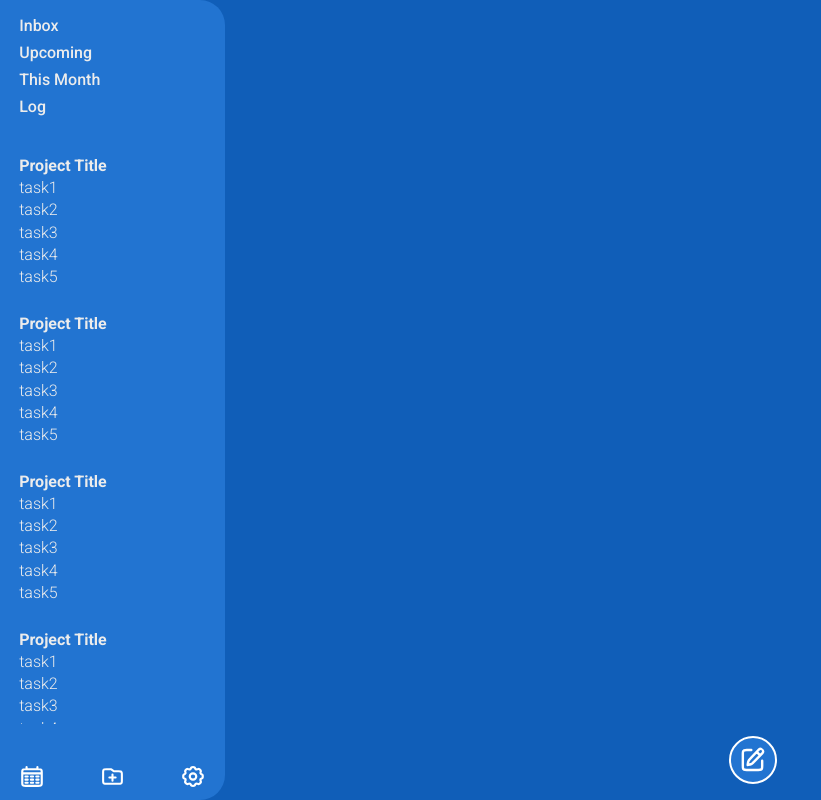
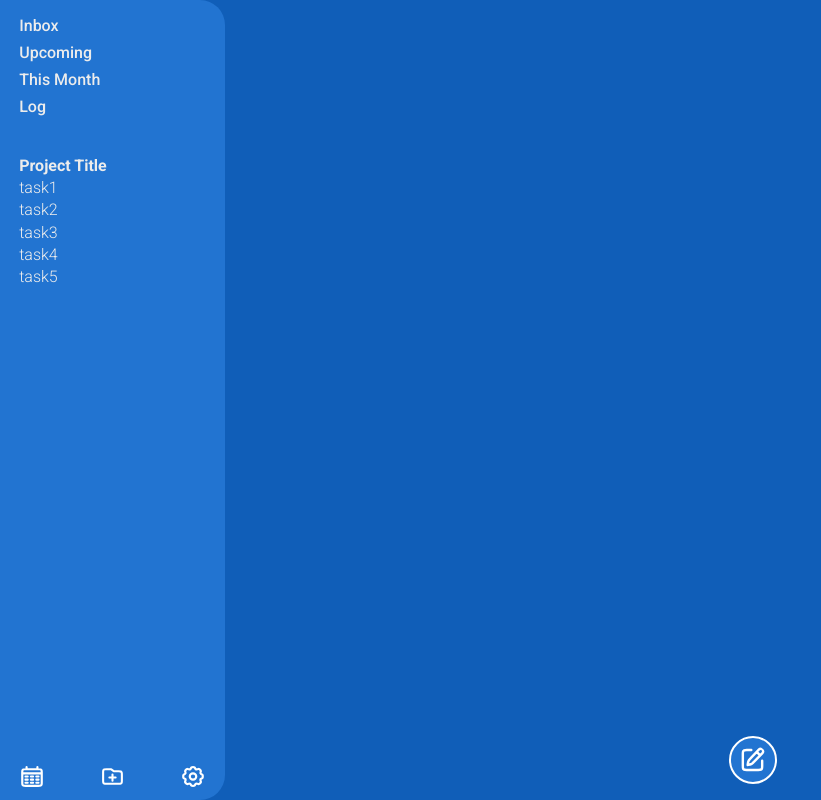
Before and after one commit to NCDUBS11/top_todo, a website built with webpack: page src/template.html in a window 1280 px wide. Shown: the whole page, without its empty margins (0-821 px from the left). Built offline with nearby package versions, Linux system fonts and the light colour scheme.

Commit message:
Adjust project list area formatting. Title is currently list index 0.  May change this.

```diff
--- a/src/styles.css
+++ b/src/styles.css
@@ -135,6 +135,7 @@ li.navItem:active{
 .projectListInfo{
     display: grid;
     gap: calc(var(--fs-small)/5);
+    height: min-content;
 }
 
 .projectTitle{
--- a/src/template.html
+++ b/src/template.html
@@ -24,30 +24,6 @@
                     <li id="projectTask" class="projectTask">task4</li>
                     <li id="projectTask" class="projectTask">task5</li>
                 </ul>
-            <ul class="projectListInfo">
-                <li id="projectTitle" class="projectTitle">Project Title</li>
-                <li id="projectTask" class="projectTask">task1</li>
-                <li id="projectTask" class="projectTask">task2</li>
-                <li id="projectTask" class="projectTask">task3</li>
-                <li id="projectTask" class="projectTask">task4</li>
-                <li id="projectTask" class="projectTask">task5</li>
-            </ul>
-            <ul class="projectListInfo">
-                <li id="projectTitle" class="projectTitle">Project Title</li>
-                <li id="projectTask" class="projectTask">task1</li>
-                <li id="projectTask" class="projectTask">task2</li>
-                <li id="projectTask" class="projectTask">task3</li>
-                <li id="projectTask" class="projectTask">task4</li>
-                <li id="projectTask" class="projectTask">task5</li>
-            </ul>
-            <ul class="projectListInfo">
-                <li id="projectTitle" class="projectTitle">Project Title</li>
-                <li id="projectTask" class="projectTask">task1</li>
-                <li id="projectTask" class="projectTask">task2</li>
-                <li id="projectTask" class="projectTask">task3</li>
-                <li id="projectTask" class="projectTask">task4</li>
-                <li id="projectTask" class="projectTask">task5</li>
-            </ul>
         </div>
         <div id="aside" class="actionMain">
             <img id="calendar" class="icon calendar" src="./icons/calendar-days-svgrepo-com.svg" alt="">
```
Lines whose indentation alone changed are shown as unchanged.
